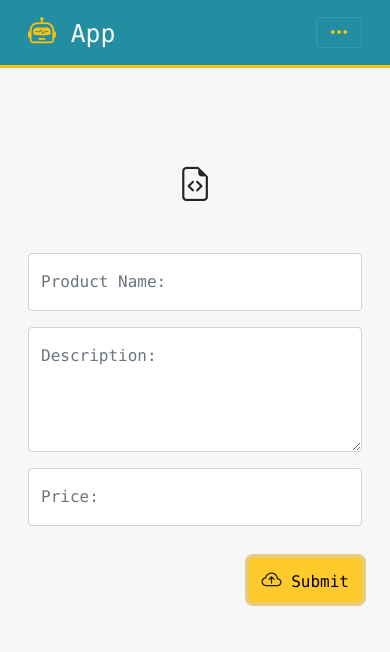
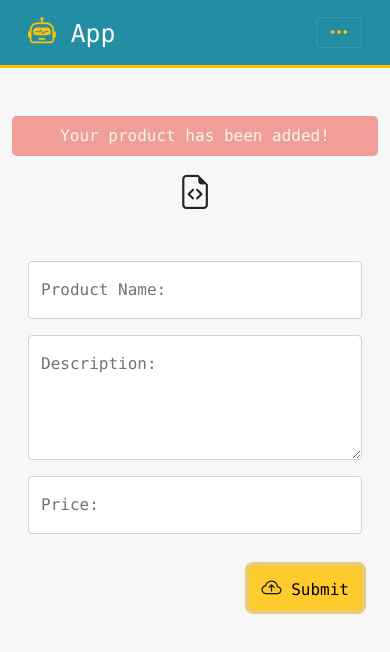
Before and after one commit to kev-web/react-usereducer-store, a React (Create React App) app: page /form-page in a window 390 px wide. Both pictures are taken after typing "Sample", "Sample", "5" into the empty fields and a click on the button "Submit". Shown: the top 652 px of the page. Built offline with nearby package versions, Linux system fonts and the light colour scheme.

Commit message:
added a upload message to product form

```diff
--- a/package.json
+++ b/package.json
@@ -13,6 +13,7 @@
     "react-dom": "^18.1.0",
     "react-router-dom": "^6.3.0",
     "react-scripts": "5.0.1",
+    "react-spring": "^9.4.5",
     "uuid": "^8.3.2",
     "web-vitals": "^2.1.4"
   },
--- a/src/storeComponents/CartForm.js
+++ b/src/storeComponents/CartForm.js
@@ -1,4 +1,4 @@
-import React from 'react'
+import React, { useEffect } from 'react'
 import {v4 as uuidv4} from "uuid";
 import CartBtn from './CartBtn'
 import CartBtnIcon from './CartBtnIcon'
@@ -25,6 +25,14 @@ const CartForm = (props) => {
       e.target.description.value = '';
       e.target.price.value = '';
   };
+
+  useEffect(()=>{
+    setTimeout(()=>{
+      props.dispatchMethod({
+        type: 'form-message',
+      })
+    }, 10000)
+  },[props.mainState.formMessage])
 
 
   return (
--- a/src/storeComponents/MainCartComponent.js
+++ b/src/storeComponents/MainCartComponent.js
@@ -31,7 +31,8 @@ const initialValue = {
         productPrice: '',
         productPic: '',
         productAddedToCart: ''
-    }
+    },
+    formMessage: false
 }
 
 //Reducer function:
@@ -39,7 +40,7 @@ const reducer = (state, action) => {
     switch(action.type){
 
         case 'add-item':
-            return {...state, products: [...state.products, action.payload]}
+            return {...state, products: [...state.products, action.payload], formMessage: true}
 
         case 'delete-item':
             let newArray = [...state.products];
@@ -167,6 +168,9 @@ const reducer = (state, action) => {
 
             return {...state, cart: otherItems}
 
+        case 'form-message':
+            return  {...state, formMessage: false}
+
         default:
             return state;
     }
@@ -219,7 +223,7 @@ function MainCartComponent() {
                 <Route path='/' element={<MainCartHome actualState={mainState}/>}/>
 
                 {/* Form Route */}
-                <Route path='form-page' element={<MainCartForm dispatchMethod={dispatch}/>}/>
+                <Route path='form-page' element={<MainCartForm dispatchMethod={dispatch} mainState={mainState}/>}/>
 
                 {/* Products Route */}
                 <Route
--- a/src/storeComponents/MainCartForm.js
+++ b/src/storeComponents/MainCartForm.js
@@ -6,18 +6,23 @@ const MainCartForm = (props) => {
   return (
 
     <div className='container pt-5 pb-5 p-sm-5 mt-0 mb-0'>
+        {props.mainState.formMessage ?
+          <p className='p-2 text-center rounded-3 mb-0' id='formMessage'>Your product has been added!</p>
+          : <p className='p-2 mb-0' id='formMessage2'></p>
+        }
         <div className="row justify-content-center m-0">
             <div className="col-sm-1">
 
             </div>
-            <div className="col-sm-6 p-3 pt-5 p-sm-5">
+            <div className="col-sm-6 p-3 p-sm-5 pt-sm-2">
                 <CartFormLogo textColor={'text-dark'}/>
-                <CartForm dispatchMethod={props.dispatchMethod}/>
+                <CartForm dispatchMethod={props.dispatchMethod} mainState={props.mainState}/>
             </div>
             <div className="col-sm-1">
 
             </div>
         </div>
+
     </div>
   )
 }
--- a/src/storeCss/fetch_style.css
+++ b/src/storeCss/fetch_style.css
@@ -47,6 +47,24 @@
     background-size: cover;
     height: 100%;
 
+}
+
+
+#formMessage {
+    animation-name: sent-message;
+    animation-duration: 10s;
+    animation-timing-function: ease;
+    background-color: #eb5045;
+    color: beige;
+}
+
+@keyframes sent-message {
+    0% {opacity: 1;}
+    100% {opacity: 0;}
+}
+
+#formMessage2{
+    height: 41px;
 }
 
 .form-label{
```
Also changed, not shown: 1 other file (tests, documents, lock files or other folders).
